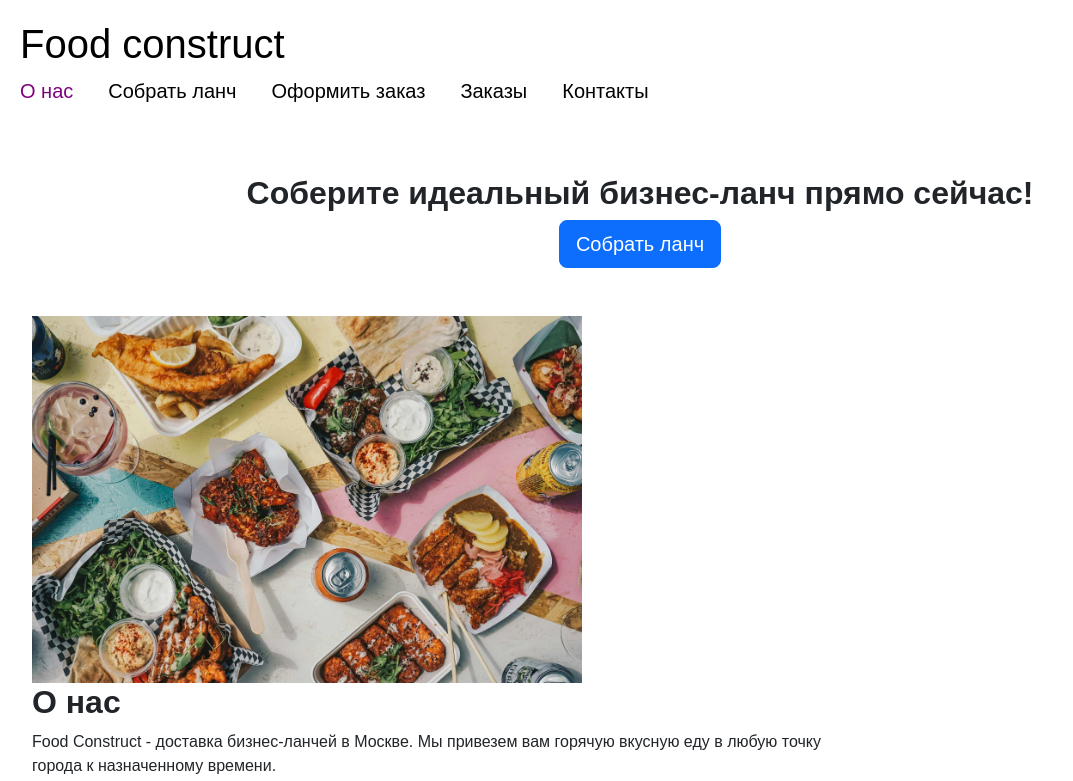
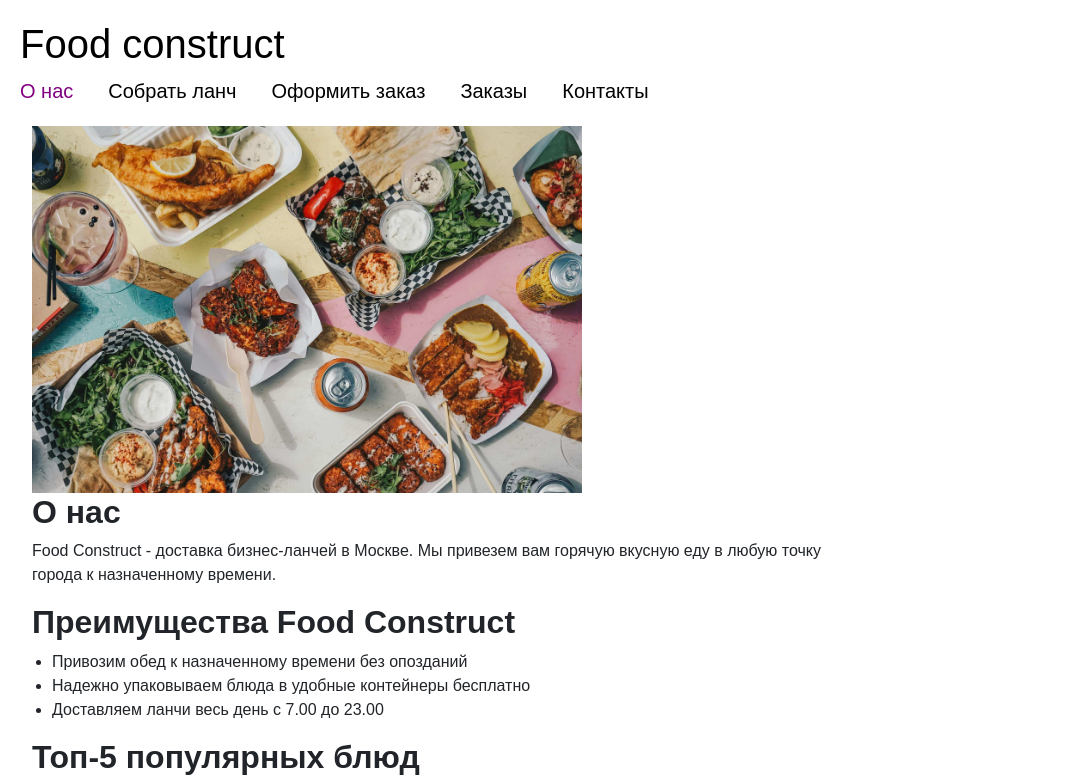
Before and after one commit to AbduazizM/web, a plain HTML site: page index.html in a window 1280 px wide. Shown: the top 781 px of the page, without its empty margins (0-1073 px from the left). Drawn offline with nearby package versions, Linux system fonts and the light colour scheme; a web font is replaced by a local one.

Commit message:
Update index.html

```diff
--- a/index.html
+++ b/index.html
@@ -27,10 +27,6 @@
                 </ul>
             </nav>
         </header>
-<div class="text-center my-5">
-    <h2>Соберите идеальный бизнес-ланч прямо сейчас!</h2>
-    <a href="lunch.html" class="btn btn-primary btn-lg">Собрать ланч</a>
-</div>
         <main>
             <div class="container">
 
```
